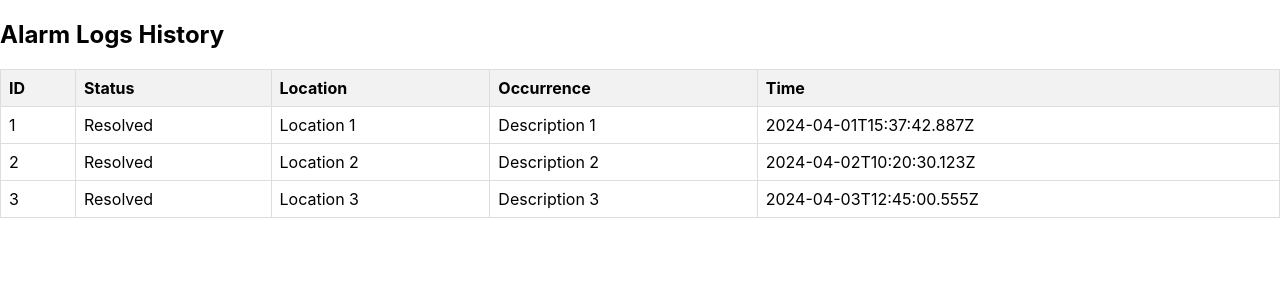
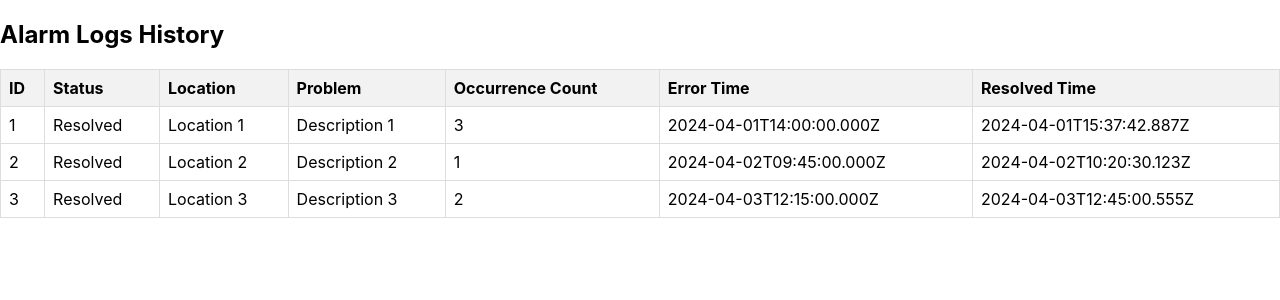
Before and after one commit to perireddyvaka/smart_city_GIZ, a React (Create React App) app in the folder Frontend/: page /LogStore in a window 1280 px wide. Shown: the top 300 px of the page. Built offline with nearby package versions, Linux system fonts and the light colour scheme.

Commit message:
added errortime and occurenece count in Logstore

```diff
--- a/Frontend/src/components/Alarmlog.js
+++ b/Frontend/src/components/Alarmlog.js
@@ -36,6 +36,7 @@ const useStyles = makeStyles((theme) => ({
     justifyContent: "center",
     padding: theme.spacing(3),
     position: "relative",
+    overflow: "hidden", // Prevent scrolling
   },
   container: {
     maxWidth: "800px",
@@ -90,10 +91,10 @@ const useStyles = makeStyles((theme) => ({
     zIndex: theme.zIndex.drawer + 1,
   },
   title: {
-    flexGrow: 20,
+    flexGrow: 1,
     display: "flex",
-    alignItems: "center", // Align items vertically
-    justifyContent: "center", // Center horizontally
+    alignItems: "center",
+    justifyContent: "center",
   },
   tableContainer: {
     width: "100%", // Make the table container fill the entire width
@@ -110,7 +111,7 @@ const AlarmLogPage = () => {
   const [openAddDialog, setOpenAddDialog] = useState(false);
   const [openCloseDialog, setOpenCloseDialog] = useState(false);
   const [items, setItems] = useState([]);
-  const [id, setId] = useState(null);
+  const [id, setId] = useState(null); // Add id state
   const [addData, setAddData] = useState({
     phase: "",
     parameter: "",
@@ -296,6 +297,14 @@ const AlarmLogPage = () => {
             Alarm Log
           </Typography>
           <Button
+            // variant="contained"
+            color="primary"
+            onClick={downloadLogs}
+            style={{ backgroundColor: "transparent", color: "#fff" }}
+          >
+            Download Logs
+          </Button>
+          <Button
             component={Link}
             to="/logstore"
             color="primary"
@@ -310,16 +319,6 @@ const AlarmLogPage = () => {
           >
             ADD
           </Button>
-    <div style={{ marginLeft: "auto" }}>
-      <Button
-        // variant="contained"
-        color="primary"
-        onClick={downloadLogs}
-        style={{ backgroundColor: "transparent", color: "#fff" }}
-      >
-        Download Logs
-      </Button>
-    </div>
         </Toolbar>
       </AppBar>
 
@@ -429,24 +428,9 @@ const AlarmLogPage = () => {
             </TableBody>
           </Table>
         </TableContainer>
-        {/* <InputLabel>Select Download Format:</InputLabel>
-        <Select
-          value={downloadFormat}
-          onChange={(e) => setDownloadFormat(e.target.value)}
-        >
-          <MenuItem value="json">JSON</MenuItem>
-          <MenuItem value="csv">CSV</MenuItem>
-        </Select>
-        <Button
-          variant="contained"
-          color="primary"
-          onClick={downloadLogs}
-          style={{ backgroundColor: "#002e41" }}
-        >
-          Download Logs
-        </Button> */}
       </Container>
 
+      {/* ADD condition dialog */}
       <Dialog
         open={openAddDialog}
         onClose={() => handleCloseDialog("add")}
@@ -522,6 +506,7 @@ const AlarmLogPage = () => {
         </DialogActions>
       </Dialog>
 
+      {/* Close dialog content */}
       <Dialog
         open={openCloseDialog}
         onClose={() => handleCloseDialog("update")}
--- a/Frontend/src/components/LogStore.js
+++ b/Frontend/src/components/LogStore.js
@@ -3,9 +3,9 @@ import React from 'react';
 const AlarmLogs = () => {
     // Dummy data for demonstration
     const alarmLogs = [
-        { id: 1, status: "Resolved", location: "Location 1", occurrence: "Description 1", time: "2024-04-01T15:37:42.887Z" },
-        { id: 2, status: "Resolved", location: "Location 2", occurrence: "Description 2", time: "2024-04-02T10:20:30.123Z" },
-        { id: 3, status: "Resolved", location: "Location 3", occurrence: "Description 3", time: "2024-04-03T12:45:00.555Z" },
+        { id: 1, status: "Resolved", location: "Location 1", problem: "Description 1", occurrenceCount: 3, resolvedTime: "2024-04-01T15:37:42.887Z", errorTime: "2024-04-01T14:00:00.000Z" },
+        { id: 2, status: "Resolved", location: "Location 2", problem: "Description 2", occurrenceCount: 1, resolvedTime: "2024-04-02T10:20:30.123Z", errorTime: "2024-04-02T09:45:00.000Z" },
+        { id: 3, status: "Resolved", location: "Location 3", problem: "Description 3", occurrenceCount: 2, resolvedTime: "2024-04-03T12:45:00.555Z", errorTime: "2024-04-03T12:15:00.000Z" },
         // Add more alarm logs here
     ];
 
@@ -36,8 +36,10 @@ const AlarmLogs = () => {
                         <th style={thStyle}>ID</th>
                         <th style={thStyle}>Status</th>
                         <th style={thStyle}>Location</th>
-                        <th style={thStyle}>Occurrence</th>
-                        <th style={thStyle}>Time</th>
+                        <th style={thStyle}>Problem</th>
+                        <th style={thStyle}>Occurrence Count</th>
+                        <th style={thStyle}>Error Time</th>
+                        <th style={thStyle}>Resolved Time</th>
                     </tr>
                 </thead>
                 <tbody>
@@ -46,8 +48,10 @@ const AlarmLogs = () => {
                             <td style={tdStyle}>{log.id}</td>
                             <td style={tdStyle}>{log.status}</td>
                             <td style={tdStyle}>{log.location}</td>
-                            <td style={tdStyle}>{log.occurrence}</td>
-                            <td style={tdStyle}>{log.time}</td>
+                            <td style={tdStyle}>{log.problem}</td>
+                            <td style={tdStyle}>{log.occurrenceCount}</td>
+                            <td style={tdStyle}>{log.errorTime}</td>
+                            <td style={tdStyle}>{log.resolvedTime}</td>
                         </tr>
                     ))}
                 </tbody>
```
Also changed, not shown: 1 other file (tests, documents, lock files or other folders). Lines whose indentation alone changed are shown as unchanged.
